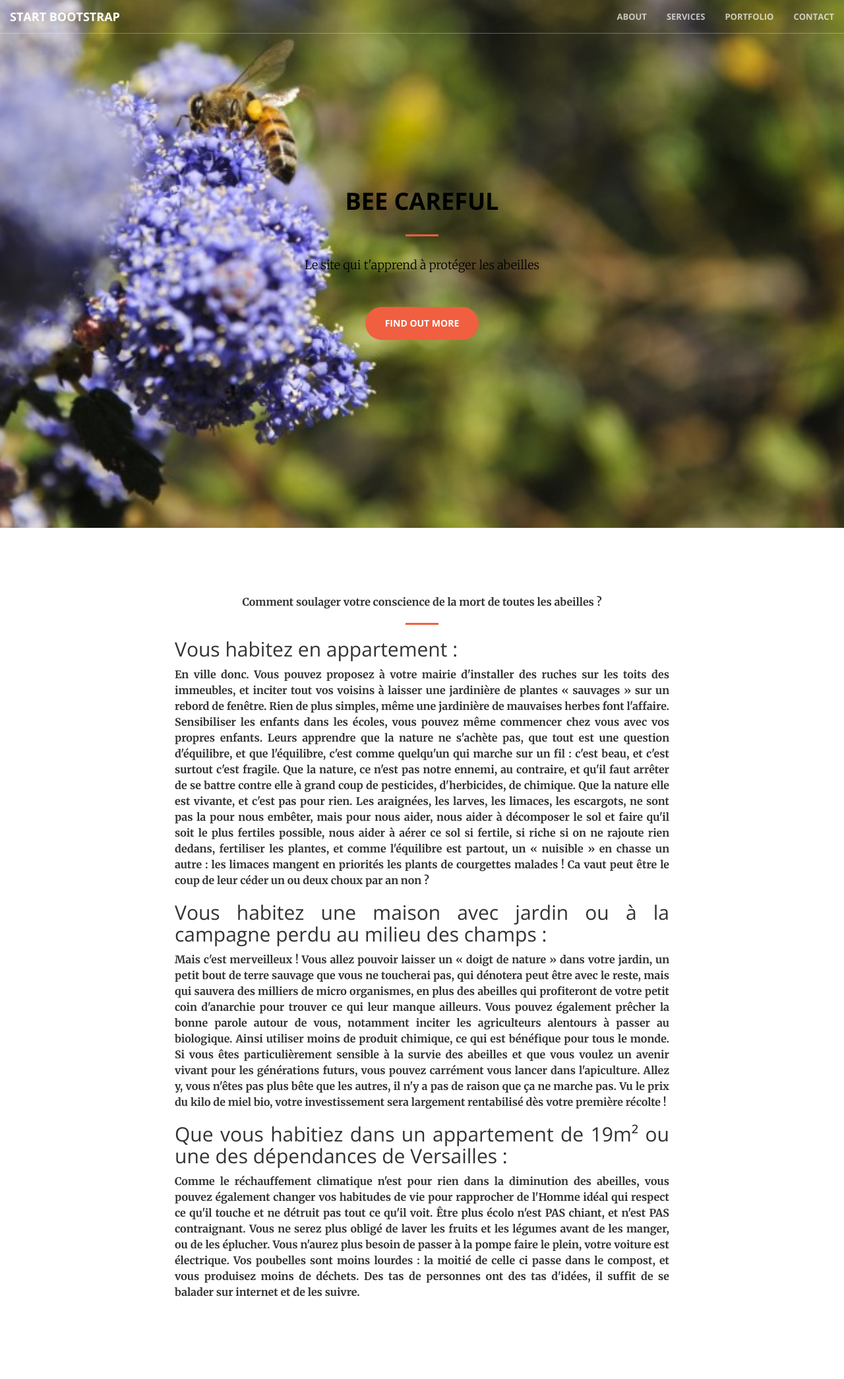
After one commit to anthimeschrefheere/Maybee, a Django app: a page that uses maybee_website/templates/conseils.html in a window 1280 px wide. The commit adds this page. Shown: the whole page at 66% size. Run offline with Django 3.2, Linux system fonts and the light colour scheme; some libraries are stand-ins or nearby versions.

Commit message:
new conseil

```diff
--- /dev/null
+++ b/maybee_website/templates/conseils.html
@@ -0,0 +1,134 @@
+<!DOCTYPE html>
+<html lang="en">
+
+<head>
+
+    <meta charset="utf-8">
+    <meta http-equiv="X-UA-Compatible" content="IE=edge">
+    <meta name="viewport" content="width=device-width, initial-scale=1">
+    <meta name="description" content="">
+    <meta name="author" content="">
+
+    <title>Bee careful</title>
+
+    <!-- Bootstrap Core CSS -->
+    <link rel="stylesheet" href="/Static/css/bootstrap.min.css" type="text/css">
+
+    <!-- Custom Fonts -->
+    <link href='http://fonts.googleapis.com/css?family=Open+Sans:300italic,400italic,600italic,700italic,800italic,400,300,600,700,800' rel='stylesheet' type='text/css'>
+    <link href='http://fonts.googleapis.com/css?family=Merriweather:400,300,300italic,400italic,700,700italic,900,900italic' rel='stylesheet' type='text/css'>
+    <link rel="stylesheet" href="/Static/font-awesome/css/font-awesome.min.css" type="text/css">
+
+    <!-- Plugin CSS -->
+    <link rel="stylesheet" href="/Static/css/animate.min.css" type="text/css">
+
+    <!-- Custom CSS -->
+    <link rel="stylesheet" href="/Static/css/creative.css" type="text/css">
+
+    <!-- HTML5 Shim and Respond.js IE8 support of HTML5 elements and media queries -->
+    <!-- WARNING: Respond.js doesn't work if you view the page via file:// -->
+    <!--[if lt IE 9]>
+        <script src="https://oss.maxcdn.com/libs/html5shiv/3.7.0/html5shiv.js"></script>
+        <script src="https://oss.maxcdn.com/libs/respond.js/1.4.2/respond.min.js"></script>
+    <![endif]-->
+
+</head>
+
+<body id="page-top">
+
+    <nav id="mainNav" class="navbar navbar-default navbar-fixed-top">
+        <div class="container-fluid">
+            <!-- Brand and toggle get grouped for better mobile display -->
+            <div class="navbar-header">
+                <button type="button" class="navbar-toggle collapsed" data-toggle="collapse" data-target="#bs-example-navbar-collapse-1">
+                    <span class="sr-only">Toggle navigation</span>
+                    <span class="icon-bar"></span>
+                    <span class="icon-bar"></span>
+                    <span class="icon-bar"></span>
+                </button>
+                <a class="navbar-brand page-scroll" href="#page-top">Start Bootstrap</a>
+            </div>
+
+            <!-- Collect the nav links, forms, and other content for toggling -->
+            <div class="collapse navbar-collapse" id="bs-example-navbar-collapse-1">
+                <ul class="nav navbar-nav navbar-right">
+                    <li>
+                        <a class="page-scroll" href="#about">About</a>
+                    </li>
+                    <li>
+                        <a class="page-scroll" href="#services">Services</a>
+                    </li>
+                    <li>
+                        <a class="page-scroll" href="#portfolio">Portfolio</a>
+                    </li>
+                    <li>
+                        <a class="page-scroll" href="#contact">Contact</a>
+                    </li>
+                </ul>
+            </div>
+            <!-- /.navbar-collapse -->
+        </div>
+        <!-- /.container-fluid -->
+    </nav>
+
+    <header>
+        <div class="header-content">
+            <div class="header-content-inner">
+                <h1>Bee careful</h1>
+                <hr>
+                <p>Le site qui t'apprend à protéger les abeilles</p>
+                <a href="#about" class="btn btn-primary btn-xl page-scroll">Find Out More</a>
+            </div>
+        </div>
+    </header>
+
+
+
+    <section id="contact">
+        <div class="container">
+            <div class="row">
+                <div class="col-lg-8 col-lg-offset-2 " align="justify">
+
+                    <p align="center"> <strong>Comment soulager votre conscience de la mort de toutes les abeilles ?<strong></p>
+                    <hr class="primary">
+                    <h2>Vous habitez en appartement :</h2>
+
+                    <p>En ville donc. Vous pouvez proposez à votre mairie d'installer des ruches sur les toits des immeubles, et inciter tout vos voisins à laisser une jardinière de plantes « sauvages » sur un rebord de fenêtre. Rien de plus simples, même une jardinière de mauvaises herbes font l'affaire.
+Sensibiliser les enfants dans les écoles, vous pouvez même commencer chez vous avec vos propres enfants. Leurs apprendre que la nature ne s'achète pas, que tout est une question d'équilibre, et que l'équilibre, c'est comme quelqu'un qui marche sur un fil : c'est beau, et c'est surtout c'est fragile. Que la nature, ce n'est pas notre ennemi, au contraire, et qu'il faut arrêter de se battre contre elle à grand coup de pesticides, d'herbicides, de chimique. Que la nature elle est vivante, et c'est pas pour rien. Les araignées, les larves, les limaces, les escargots, ne sont pas la pour nous embêter, mais pour nous aider, nous aider à décomposer le sol et faire qu'il soit le plus fertiles possible, nous aider à aérer ce sol si fertile, si riche si on ne rajoute rien dedans, fertiliser les plantes, et comme l'équilibre est partout, un « nuisible » en chasse un autre : les limaces mangent en priorités les plants de courgettes malades ! Ca vaut peut être le coup de leur céder un ou deux choux par an non ?
+					</p>
+
+
+					<h2>Vous habitez une maison avec jardin ou à la campagne perdu au milieu des champs :</h2>
+					<p>Mais c'est merveilleux ! Vous allez pouvoir laisser un « doigt de nature » dans votre jardin, un petit bout de terre sauvage que vous ne toucherai pas, qui dénotera peut être avec le reste, mais qui sauvera des milliers de micro organismes, en plus des abeilles qui profiteront de votre petit coin d'anarchie pour trouver ce qui leur manque ailleurs.
+Vous pouvez également prêcher la bonne parole autour de vous, notamment inciter les agriculteurs alentours à passer au biologique. Ainsi utiliser moins de produit chimique, ce qui est bénéfique pour tous le monde.
+Si vous êtes particulièrement sensible à la survie des abeilles et que vous voulez un avenir vivant pour les générations futurs, vous pouvez carrément vous lancer dans l'apiculture. Allez y, vous n'êtes pas plus bête que les autres, il n'y a pas de raison que ça ne marche pas. Vu le prix du kilo de miel bio, votre investissement sera largement rentabilisé dès votre première récolte !
+					</p>
+					<h2>Que vous habitiez dans un appartement de 19m² ou une des dépendances de Versailles :</h2>
+					<p>
+					Comme le réchauffement climatique n'est pour rien dans la diminution des abeilles, vous pouvez également changer vos habitudes de vie pour rapprocher de l'Homme idéal qui respect ce qu'il touche et ne détruit pas tout ce qu'il voit. Être plus écolo n'est PAS chiant, et n'est PAS contraignant. Vous ne serez plus obligé de laver les fruits et les légumes avant de les manger, ou de les éplucher. Vous n'aurez plus besoin de passer à la pompe faire le plein, votre voiture est électrique. Vos poubelles sont moins lourdes : la moitié de celle ci passe dans le compost, et vous produisez moins de déchets. Des tas de personnes ont des tas d'idées, il suffit de se balader sur internet et de les suivre.
+					</p>
+
+                </div>
+
+            </div>
+        </div>
+    </section>
+
+
+    <!-- jQuery -->
+      <!--<script src="js/jquery.js"></script>-->
+
+    <!-- Bootstrap Core JavaScript -->
+     <!--<script src="js/bootstrap.min.js"></script>-->
+
+    <!-- Plugin JavaScript -->
+     <!-- <script src="js/jquery.easing.min.js"></script>
+    <script src="js/jquery.fittext.js"></script>
+    <script src="js/wow.min.js"></script>-->
+
+    <!-- Custom Theme JavaScript -->
+     <!--<script src="js/creative.js"></script>-->
+
+</body>
+
+</html>
--- a/maybee_website/templates/presentation.html
+++ b/maybee_website/templates/presentation.html
@@ -86,7 +86,7 @@
                 <h1>May the Force BEE With YOU</h1>
                 <hr>
                 <p><b>Le site qui vous explique comment protéger les abeilles</b></p>
-                <a href="#about" class="btn btn-primary btn-xl page-scroll">Find Out More</a>
+                <a href="#about" class="btn btn-primary btn-xl page-scroll">Découvrez en plus</a>
             </div>
         </div>
     </header>
@@ -126,7 +126,7 @@
 					De manière naturelle, de nombreuses plantes sont hermaphrodites, ce qui laisse une porte de sortie pour se reproduire malgré tout si toutes les conditions sont mauvaises et produire une descendance coûte que coûte pour la <strong>pérennité</strong> de l'espèce. Les fruits issus de l'auto-fécondation des fleurs sont parfois faciles à repérer, notamment chez les framboises, vous savez, ce sont ces fruits tout petits, informes, moches comme tout, qu'on n'a surtout pas envie de manger. Cependant, l'hermaphrodicité pourrait être LA solution à tous nos problèmes et fuck les abeilles ; si seulement l'auto fécondation ne limitait pas la diversité génétique des organismes biologiques, et donc n'augmentait pas leur fragilité face à toutes leurs pathologies respectives. Ce n'est pas une solution à long terme.
 					</p>
 					<p>
-					Qui sont les responsables ?</br>
+					<h3>Qui sont les responsables ?</h3>
 					Il est bien facile de crier haut et fort le nom des responsables qui ont provoqué et qui continue à fabriquer des environnements néfastes pour les abeilles, consciemment ou pas. Il est bien entendu que les conséquences économiques sont énormes, et que dans notre monde actuel, l'enrichissement à court terme est bien plus important que la survie à long terme.</br>
 					Tous les industriels fabriquant et vendant des insecticides, herbicides, autres « cides » et produits chimiques sont coupables. Certains limitent leurs activités pour le bien être de la faune et de la flore, et d'autre s'en battent royalement les couilles. Certains vont jusqu'à contredire toutes les études scientifiques pour promouvoir leur produit néfastes autant pour la planète que cancérigène pour l'homme. Je ne citerai personne. Mais les industriels ne sont pas les seuls coupables. Votre pelouse bien net et vos jardinières resplendissantes respirant l'engrais et le désherbant sont aussi coupables que Monsanto et le RandUp. Les industriels vivent des gens qui achètent leur produits.</br>
 					Mais ne vous inquiétez pas, vous allez pouvoir soulager votre <strong>conscience</strong> et sauver les abeilles à votre échelle en suivant les conseils dans l'onglet adéquat.
--- a/maybee_website/urls.py
+++ b/maybee_website/urls.py
@@ -1,5 +1,5 @@
 #-*- coding: utf-8 -*-
 from django.conf.urls import patterns, url
 urlpatterns = patterns('maybee_website.views',
-    url(r'^accueil$', 'home'),url(r'^apiculteurs$', 'apiculteurs'),url(r'^profil$','profil'),url(r'^services1$','presentation')
+    url(r'^accueil$', 'home'),url(r'^apiculteurs$', 'apiculteurs'),url(r'^profil$','profil'),url(r'^services1$','presentation'),url(r'^services2$','conseils')
 )
--- a/maybee_website/views.py
+++ b/maybee_website/views.py
@@ -15,6 +15,9 @@ def home(request):
 
 def presentation(request):
 	return render(request, 'presentation.html', locals())
+
+def conseils(request):
+	return render(request, 'conseils.html', locals())
 
 def profil(request):
 	if request.method == 'POST':
```
